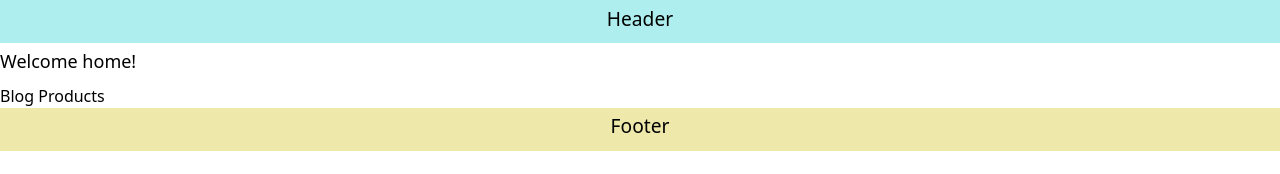
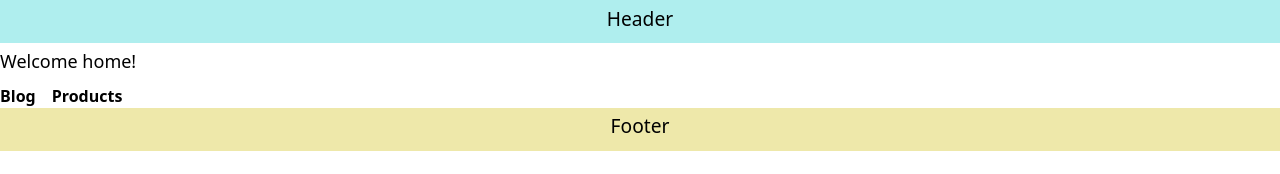
Before and after one commit to astaba/next_14_tut, a Next.js app: page / in a window 1280 px wide. Shown: the top 174 px of the page. Built offline with nearby package versions, Linux system fonts and the light colour scheme.

Commit message:
Enhance style

```diff
--- a/src/app/(auth)/layout.tsx
+++ b/src/app/(auth)/layout.tsx
@@ -15,14 +15,14 @@ function AuthRootLayout({ children }: { children: React.ReactNode }) {
 
   return (
     <>
-      <ul className="px-3 py-4 text-center flex bg-teal-100 p-0">
+      <ul className="flex bg-teal-100 p-0 px-3 py-4 text-center">
         {navLinks.map((link) => {
           const isActive = pathName.startsWith(link.href);
           return (
             <li key={link.name} className="me-4">
               <Link
                 href={link.href}
-                className={`mr-4 ${isActive ? "font-bold underline" : "text-blue-500 no-underline"}`}
+                className={`link ${isActive ? "text-blue-500" : ""}`}
               >
                 {link.name}
               </Link>
--- a/src/app/globals.css
+++ b/src/app/globals.css
@@ -3,6 +3,7 @@
 @tailwind utilities;
 
 @layer base {
+
   h1,
   h2,
   h3,
@@ -11,6 +12,7 @@
     margin-block-start: 0.25em;
     margin-block-end: 0.5em;
   }
+
   h1 {
     font-size: large;
   }
@@ -22,11 +24,20 @@
   a {
     text-decoration: none;
   }
+
   a:hover {
     text-decoration: underline;
   }
 }
 
 .div {
-	@apply px-3 py-4
+  @apply px-3 py-4;
 }
+
+.link {
+  @apply mr-4 font-bold no-underline hover:underline;
+}
+
+.btn {
+  @apply rounded border border-r-teal-800 transition-all px-5 py-2 font-bold tracking-widest text-black hover:bg-cyan-300;
+}
--- a/src/app/page.tsx
+++ b/src/app/page.tsx
@@ -4,9 +4,14 @@ export default function Home() {
   return (
     <>
       <h1>Welcome home!</h1>
-      <Link href="/blog">Blog</Link>
-      &nbsp;
-      <Link href="/products">Products</Link>
+      <nav className="">
+        <Link className="link" href="/blog">
+          Blog
+        </Link>
+        <Link className="link" href="/products">
+          Products
+        </Link>
+      </nav>
     </>
   );
 }
```
